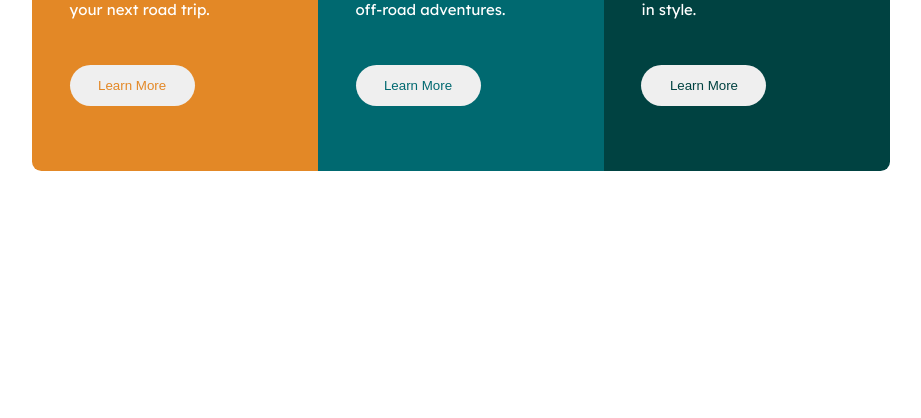
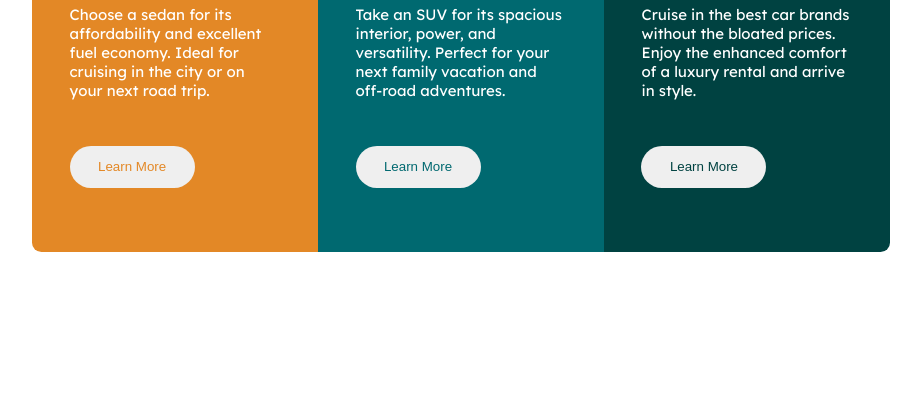
Before and after one commit to omar-p-graham/three-column-card-component, a plain HTML site: page index.html in a window 1280 px wide. Shown: the part 382-800 px from the top of the page, without its empty margins (179-1100 px from the left). Drawn offline with Linux system fonts and the light colour scheme.

Commit message:
Updated README and stylesheet

```diff
--- a/scss/style.scss
+++ b/scss/style.scss
@@ -7,13 +7,16 @@ $card-radius: 10;
 
 body{
     display: grid;
-    justify-content: center;
-    align-items: center;
+    place-items: center;
     font-family: $lexend-deca;
     font-size: f.calcRem(15);
-    height: 100%;
-    overflow-x: hidden;
-    padding: f.calcEm(90) 0;
+    height: 100vh;
+    //overflow-x: hidden;
+
+    @media (max-width: f.calcEm(992)) {
+        height: 100%;
+        padding: f.calcEm(90) 0;
+    }
 }
 
 main{
```
Also changed, not shown: dist/style.css, 2 other files.
